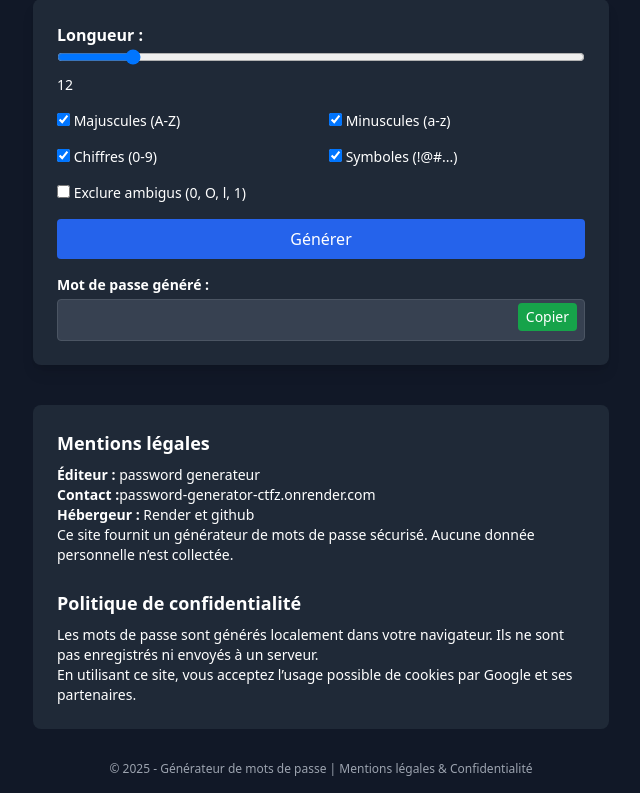
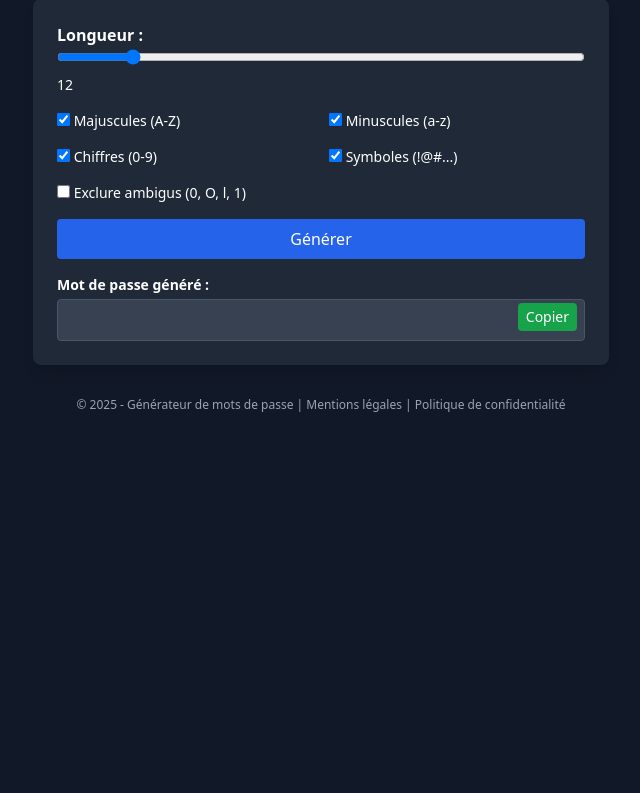
Before and after one commit to yhitme/password-generator, a Flask app: page / in a window 1280 px wide. Shown: the part 81-874 px from the top of the page, without its empty margins (319-959 px from the left). After the commit the page ends 493 px from the top, so only its background shows below. Run offline with Flask 3, Linux system fonts and the light colour scheme; some libraries are stand-ins or nearby versions.

Commit message:
Update index.html

```diff
--- a/templates/index.html
+++ b/templates/index.html
@@ -44,22 +44,12 @@
       </div>
     </div>
 
-    <!-- Mentions légales et politique de confidentialité -->
-    <section id="legal" class="mt-10 p-6 bg-gray-100 dark:bg-gray-800 rounded-lg text-sm">
-      <h2 class="text-lg font-bold mb-2">Mentions légales</h2>
-      <p><strong>Éditeur :</strong> password generateur</p>
-      <p><strong>Contact :</strong>password-generator-ctfz.onrender.com </p>
-      <p><strong>Hébergeur :</strong> Render et github</p>
-      <p>Ce site fournit un générateur de mots de passe sécurisé. Aucune donnée personnelle n’est collectée.</p>
+<footer class="mt-8 text-center text-xs text-gray-600 dark:text-gray-400">
+  &copy; 2025 - Générateur de mots de passe |
+  <a href="mentions-legales.html" class="hover:underline">Mentions légales</a> |
+  <a href="politique-confidentialite.html" class="hover:underline">Politique de confidentialité</a>
+</footer>
 
-      <h2 class="text-lg font-bold mt-6 mb-2">Politique de confidentialité</h2>
-      <p>Les mots de passe sont générés localement dans votre navigateur. Ils ne sont pas enregistrés ni envoyés à un serveur.</p>
-      <p>En utilisant ce site, vous acceptez l’usage possible de cookies par Google et ses partenaires.</p>
-    </section>
-
-    <footer class="mt-8 text-center text-xs text-gray-600 dark:text-gray-400">
-      &copy; 2025 - Générateur de mots de passe | <a href="#legal" class="hover:underline">Mentions légales & Confidentialité</a>
-    </footer>
   </div>
 
   <script>
@@ -100,5 +90,6 @@
       document.documentElement.classList.toggle('dark');
     });
   </script>
+
 </body>
 </html>
```
